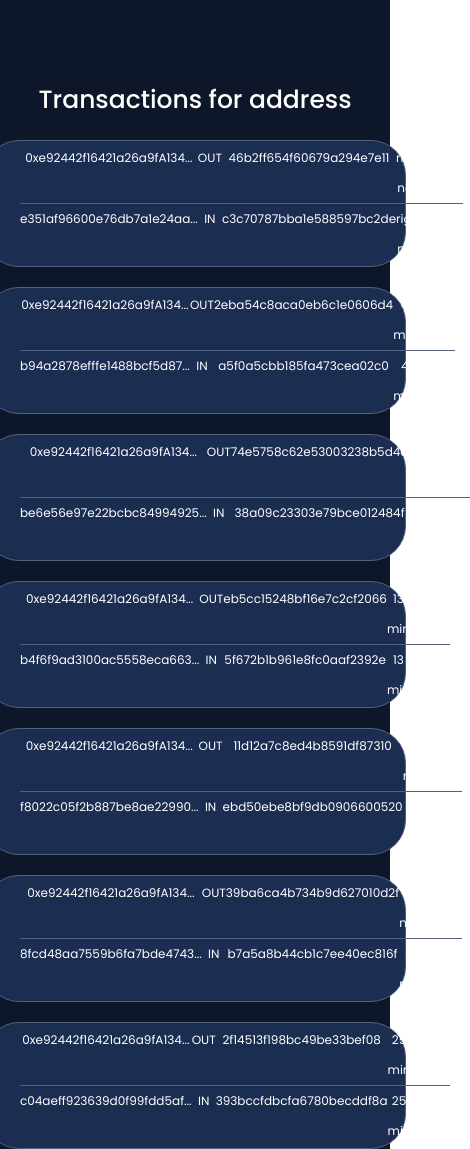
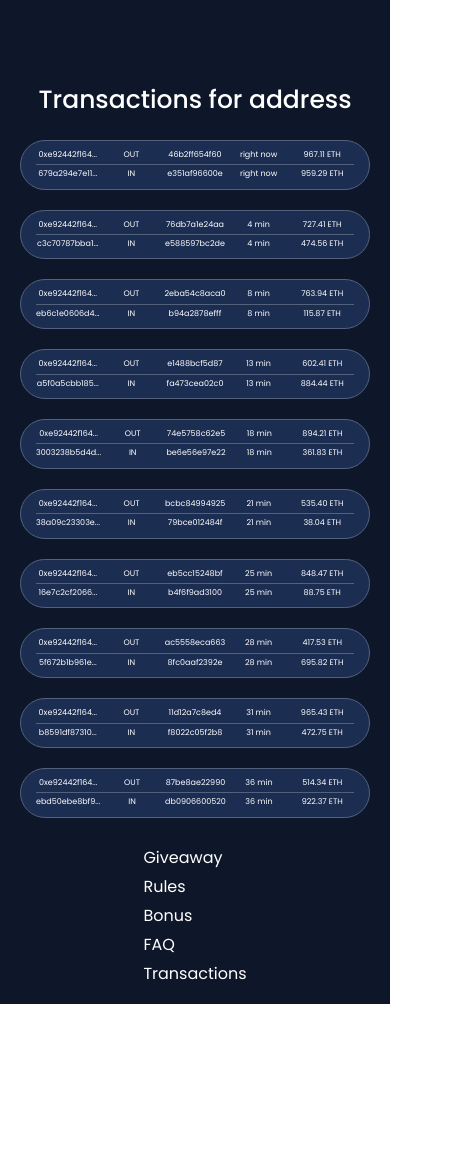
Before and after one commit to drewmeltpool/Ethereum, a website: page src/index.html in a window 390 px wide. Shown: the part 4600-5749 px from the top of the page, 470 px wide, since content can reach past the window. After the commit the page ends 5604 px from the top, so only its background shows below. Drawn offline with Linux system fonts and the light colour scheme.

Commit message:
fix: table media

```diff
--- a/src/css/media/index.css
+++ b/src/css/media/index.css
@@ -124,4 +124,17 @@
   .footer__item:not(:last-child) {
     margin-bottom: 10px;
   }
+  .transaction__table td {
+    font-size: 4px;
+  }
 }
+
+@media (max-width: 768px) {
+  .transaction__item {
+    padding: 5px 15px;
+  }
+
+  .transaction__table td {
+    font-size: 8px;
+  }
+}
--- a/src/css/transaction/transaction.css
+++ b/src/css/transaction/transaction.css
@@ -2,12 +2,11 @@
   box-sizing: border-box;
   display: flex;
   flex-direction: column;
-  align-items: center;
+  align-items: stretch;
 }
 
 .transaction__item {
   margin: 10px 0;
-  width: 100%;
   display: flex;
   flex-direction: column;
   border-radius: 35px;
@@ -26,6 +25,9 @@
 }
 
 .transaction__table td {
+  padding: 5px 0;
+  line-height: 1.05;
+  vertical-align: middle;
   font-size: 12px;
   width: 20%;
   text-align: center;
--- a/src/js/app.js
+++ b/src/js/app.js
@@ -98,13 +98,14 @@ console.log(randomString(64));
 const transactionList = document.querySelector('.transaction__list');
 
 const transactionListCreate = (len) => {
+  const hashlen = 12;
   let timevalue = 0;
+  const addres = '0xe92442f164...';
   transactionList.innerHTML = '';
   for (let i = 0; i < len; i++) {
     const from = document.createElement('td');
     const table = document.createElement('table');
-    // from.textContent = randomString(24);
-    from.textContent = '0xe92442f16421a26a9fA134...'
+    from.textContent = addres;
     table.className = 'transaction__table';
     const item = document.createElement('div');
     item.className = 'transaction__item';
@@ -112,7 +113,7 @@ const transactionListCreate = (len) => {
     const inTransaction = document.createElement('tr');
 
     const to = document.createElement('td');
-    to.textContent = randomString(24);
+    to.textContent = randomString(hashlen);
     const value = document.createElement('td');
     value.textContent = randFloat(10, 1000) + ' ETH';
     const time = document.createElement('td');
@@ -121,9 +122,9 @@ const transactionListCreate = (len) => {
     text.textContent = 'OUT';
 
     const fromIn = document.createElement('td');
-    fromIn.textContent = `${randomString(24)}...`;
+    fromIn.textContent = `${randomString(hashlen)}...`;
     const toIn = document.createElement('td');
-    toIn.textContent = randomString(24);
+    toIn.textContent = randomString(hashlen);
     const valueIn = document.createElement('td');
     valueIn.textContent = randFloat(10, 1000) + ' ETH';
     const timeIn = document.createElement('td');
@@ -155,12 +156,12 @@ const transactionListCreate = (len) => {
 
 transactionListCreate(10);
 
-const copy = () =>{
+const copy = () => {
   const btn = document.querySelector('.copy-btn');
-btn.addEventListener('click', () =>{
-  const input = document.querySelector('.address__text')
+  btn.addEventListener('click', () => {
+    const input = document.querySelector('.address__text');
     input.select();
-  document.execCommand('copy')
-})
-}
-copy()
+    document.execCommand('copy');
+  });
+};
+copy();
```
Lines whose indentation alone changed are shown as unchanged.
